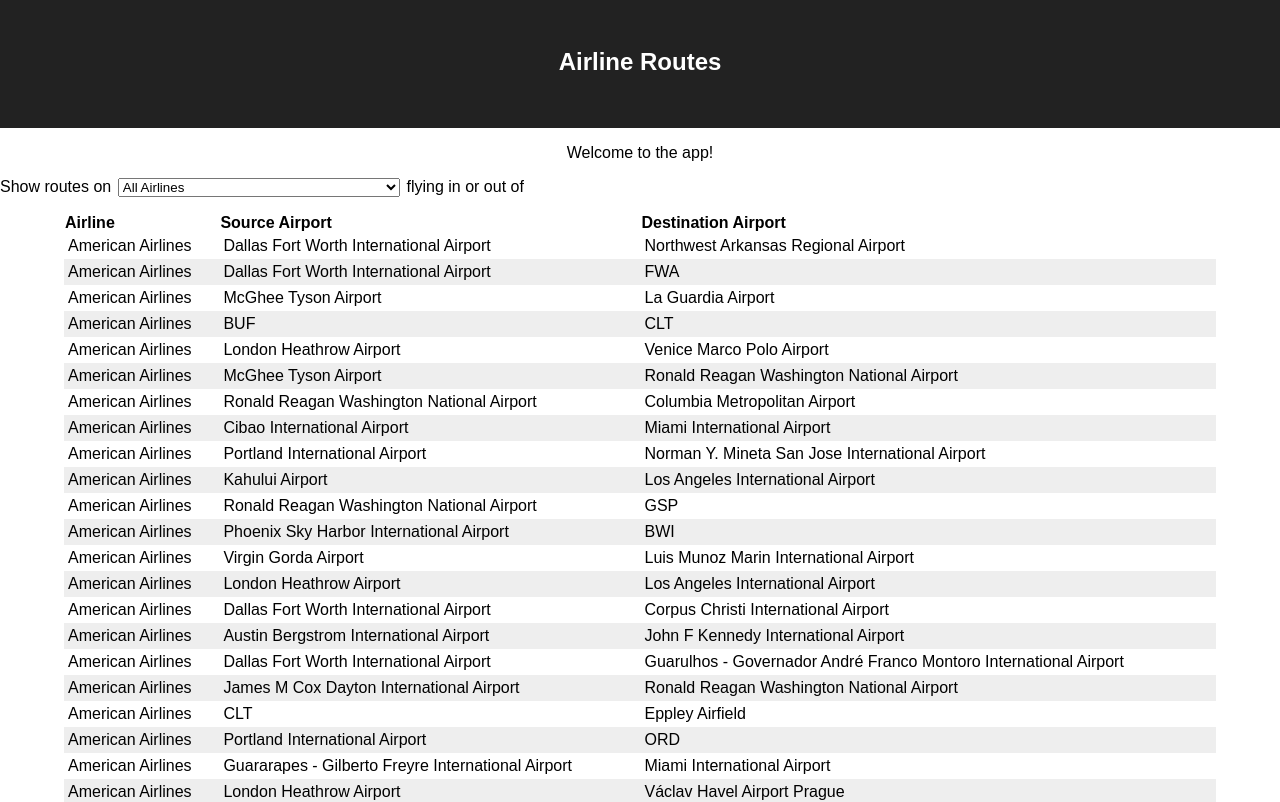
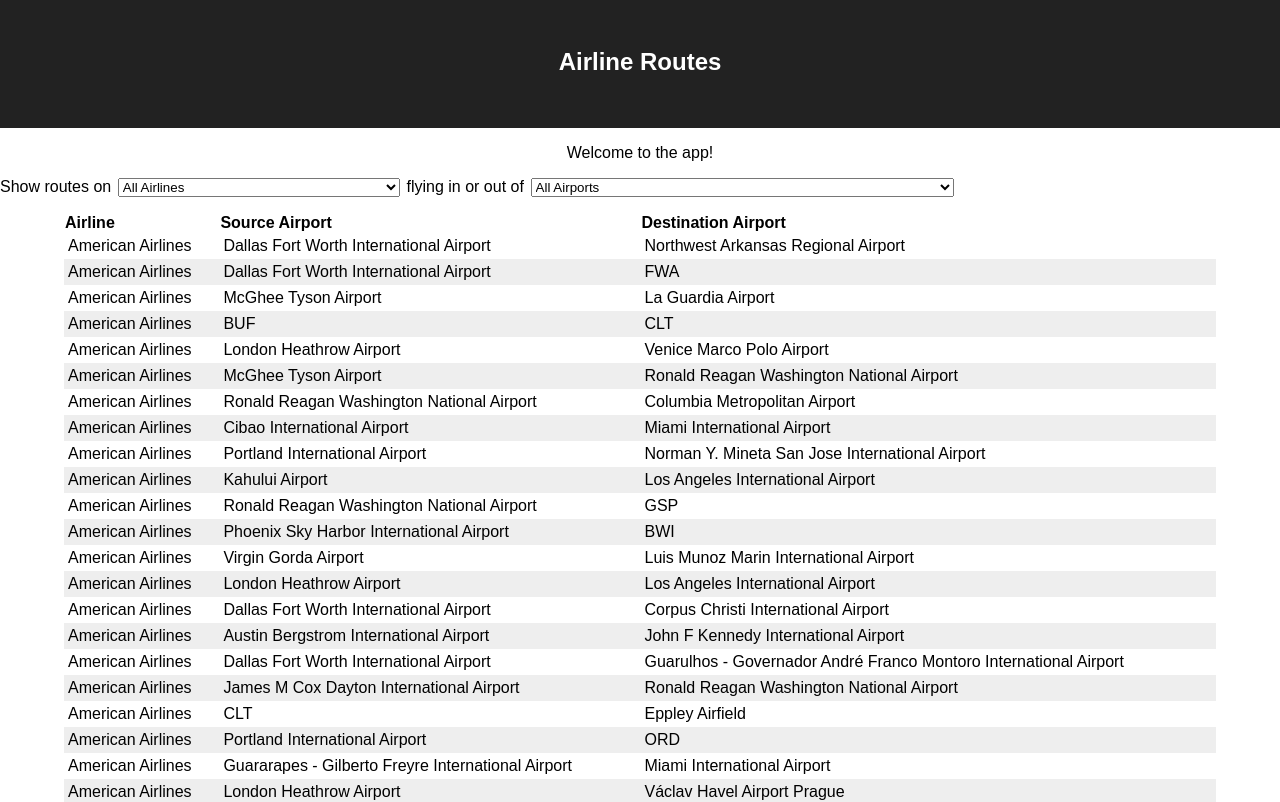
Before and after one commit to gudsson/airline-app, a React (Create React App) app: page / in a window 1280 px wide. Shown: the top 802 px of the page. Built offline with nearby package versions, Linux system fonts and the light colour scheme.

Commit message:
step 8: filter routes by airport

```diff
--- a/src/App.js
+++ b/src/App.js
@@ -17,8 +17,9 @@
     return getAirportByCode(value)
   }
 
-  // for testing
+  // for initial testing
   const filteredAirlines = data.airlines
+  const filteredAirports = data.airports
 
   return (
     <div className="app">
@@ -41,6 +42,14 @@
           onSelect=""
         />
         flying in or out of
+        <Select
+          options={filteredAirports}
+          valueKey="code"
+          titleKey="name"
+          allTitle="All Airports"
+          value=""
+          onSelect=""
+        />
       </p>
 
       <Table className="routes-table" columns={columns} rows={data.routes} format={formatValue} />
```
